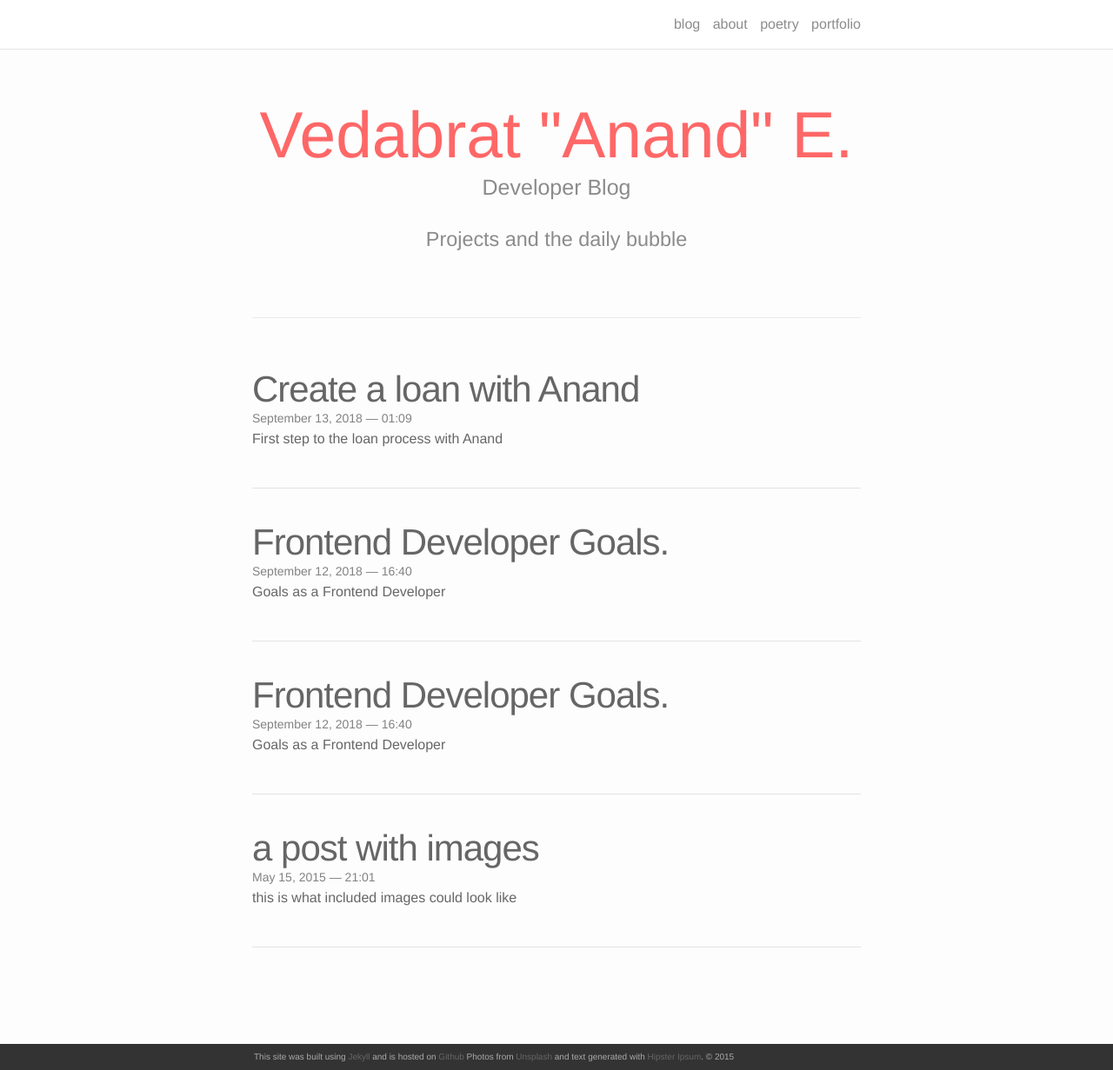
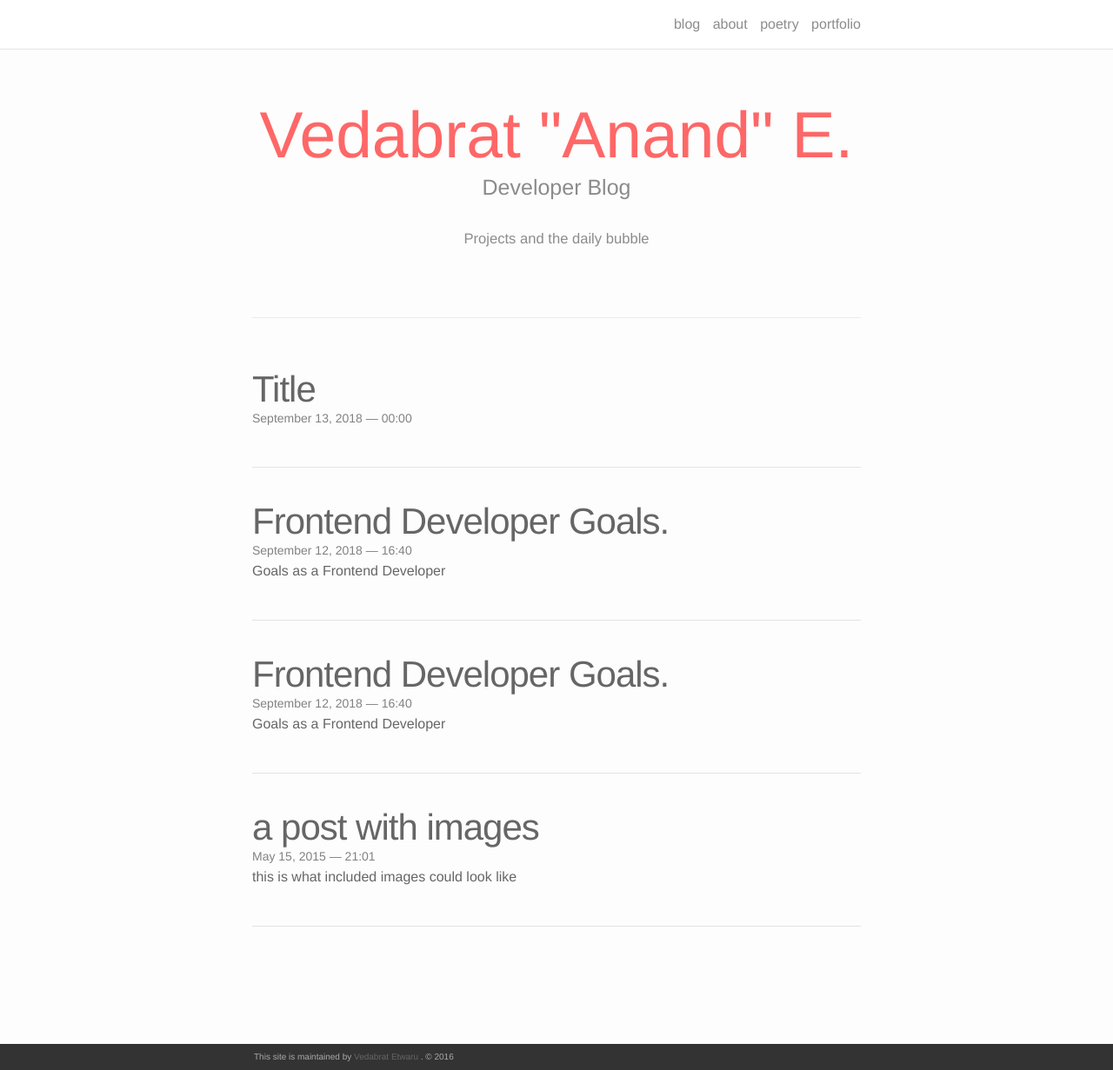
Before and after one commit to vedabrat/vedabrat.github.io, a Jekyll site: the page built from index.html, in a window 1280 px wide and 1231 px high. Shown: the whole window at 87% size. Built offline with Jekyll 4.4.1, drawn with Linux system fonts in a browser that asks for light colours; nearby versions of some CDN libraries; the list of posts is cut into pages by our own code.

Commit message:
footer Fix

```diff
--- a/_config.yml
+++ b/_config.yml
@@ -4,7 +4,7 @@ email: vedabrat@gmail.com
 description: > # this means to ignore newlines until "baseurl:"
   A simple, whitespace, helvetica based portfolio theme.
 baseurl:  # the subpath of your site, e.g. /blog/
-url:  # the base hostname & protocol for your site
+url: "http://vedabrat.github.io"
 twitter_username: vedabrat
 github_username:  vedabrat
 
--- a/_includes/footer.html
+++ b/_includes/footer.html
@@ -1,7 +1,7 @@
 <footer class="site-footer">
 
   <div class="wrapper">
-  	<p>This site was built using <a href="http://jekyllrb.com" target="_blank">Jekyll</a> and is hosted on <a href="https://github.com" target="_blank">Github</a> Photos from <a href="https://unsplash.com" target="_blank">Unsplash</a> and text generated with <a href="http://hipsum.co" target="_blank">Hipster Ipsum</a>. &#169; 2015</p>
+  	<p>This site is maintained by <a href="http://www.vedabrat.github.io"> Vedabrat Etwaru </a>. &#169; 2016</p>
   </div>
 
 </footer>
--- a/_posts/2018-09-13-title.markdown
+++ b/_posts/2018-09-13-title.markdown
@@ -1,4 +1,4 @@
----
+---TassaTempah
 layout: post
 title: Create a loan with Anand
 date: 2018-09-13 1:09:00
--- a/index.html
+++ b/index.html
@@ -5,7 +5,7 @@ layout: default
 <div class="header-bar">
   <h1>Vedabrat "Anand" E.</h1>
   <h2>Developer Blog</h2>
-    <h3>Projects and the daily bubble</h3>
+    <h5>Projects and the daily bubble</h5>
   <br/>
   <hr>
   <br/>
```
